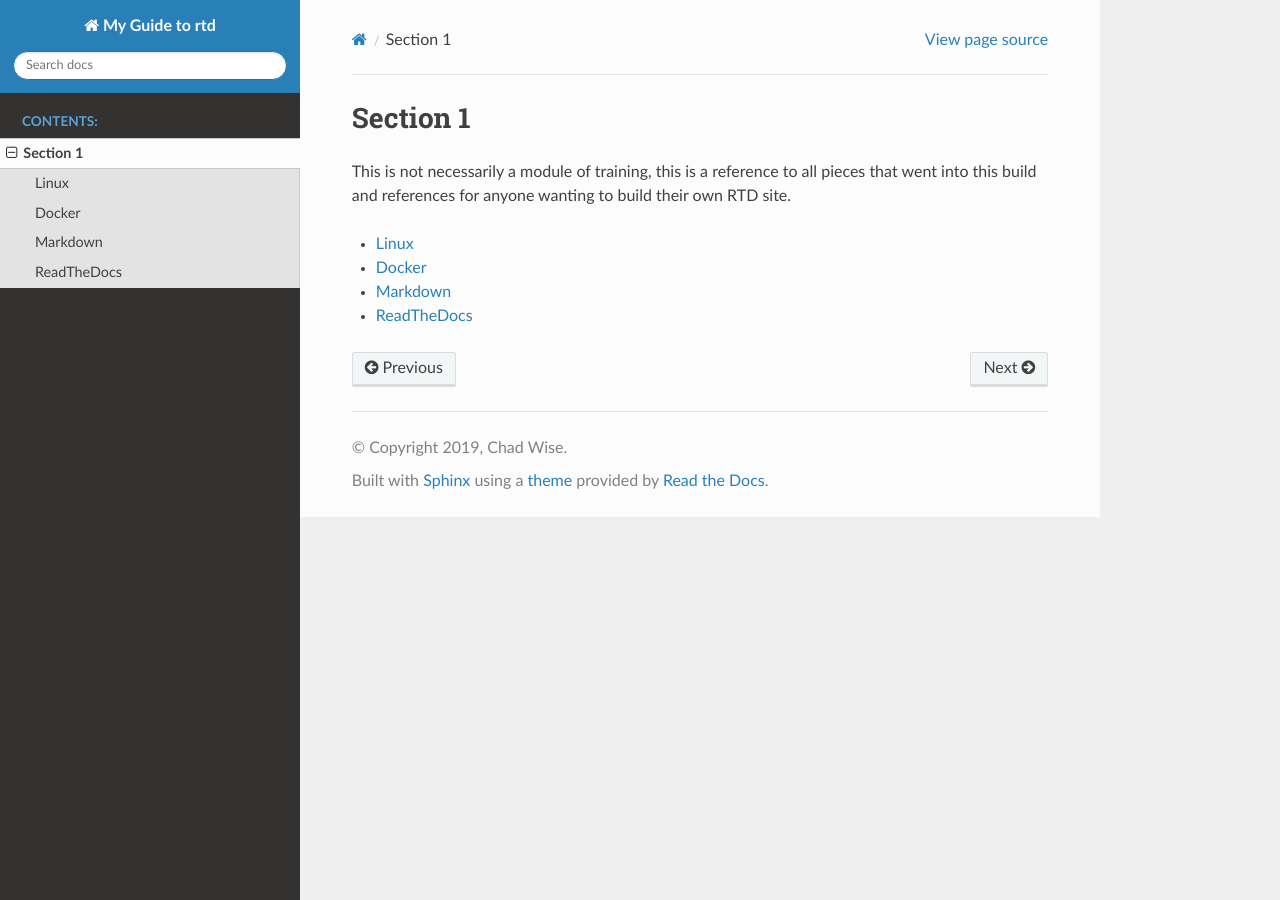
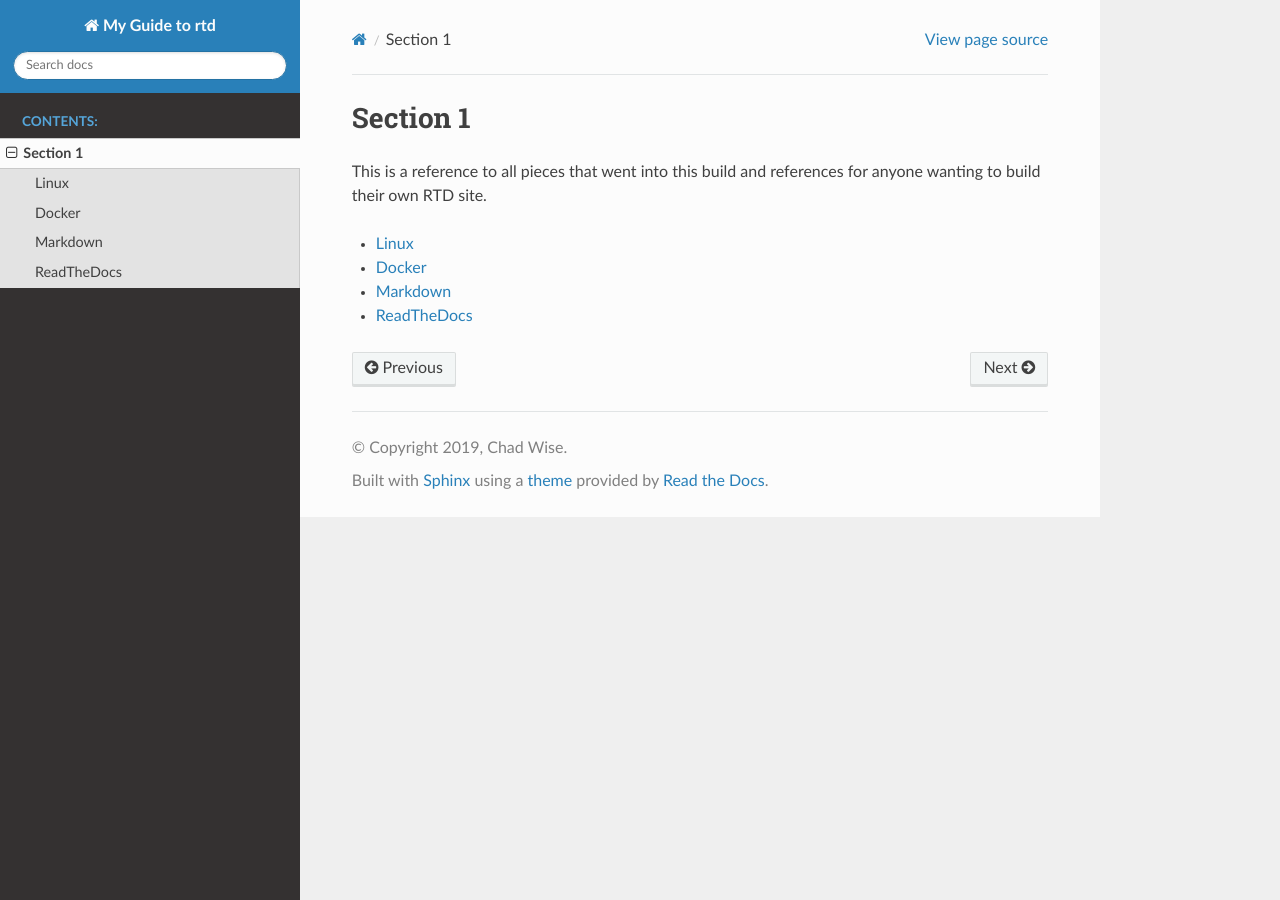
Before and after one commit to cwise24/my_rtd, a Sphinx documentation site: the page built from docs/section1/section1.rst, in a window 1280 px wide. Built offline with Sphinx 7.4.7 and the Read the Docs theme 2.0.0, drawn with Linux system fonts in a browser that asks for light colours.

Commit message:
changed opening

```diff
--- a/docs/section1/section1.rst
+++ b/docs/section1/section1.rst
@@ -1,7 +1,7 @@
 Section 1
 =========
 
-This is not necessarily a module of training, this is a reference to all pieces that went into this build and references for anyone wanting to build their own RTD site.
+This is a reference to all pieces that went into this build and references for anyone wanting to build their own RTD site.
 
 .. toctree::
    :maxdepth: 1
```
